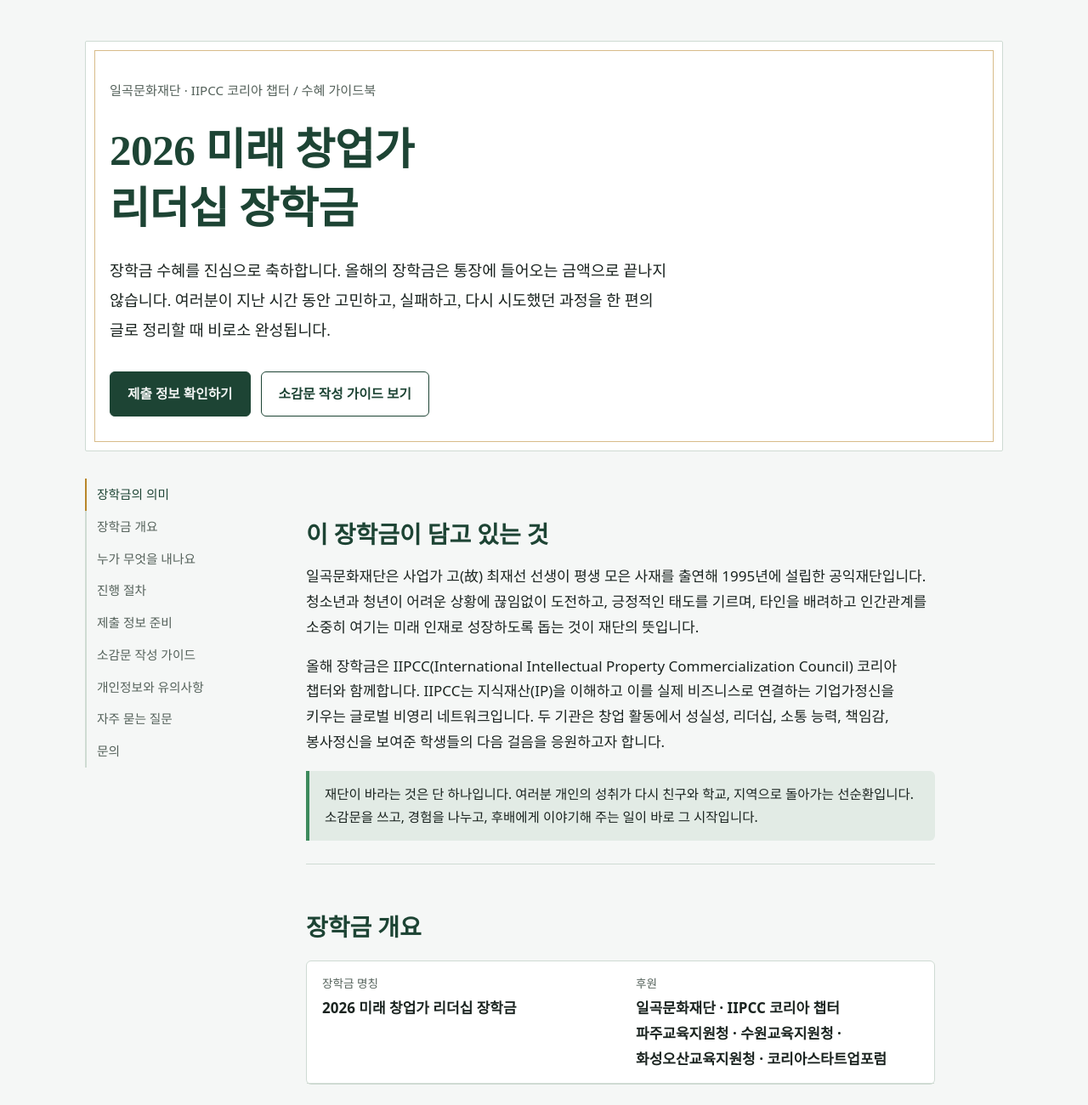
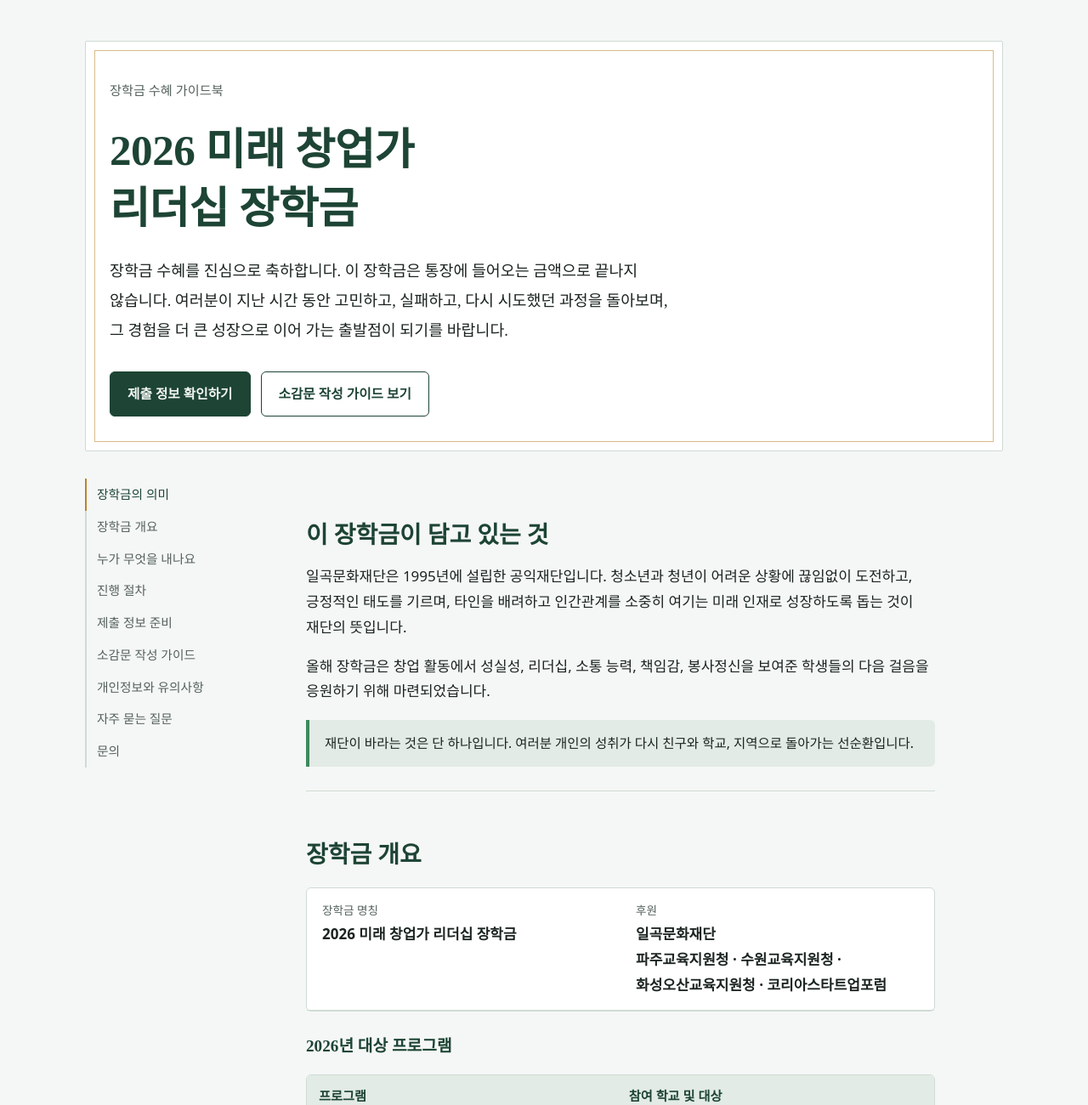
Before and after one commit to Planet-ECHO-admin/ilgok, a plain HTML site: page index.html in a window 1280 px wide. Shown: the top 1300 px of the page at 85% size. Drawn offline with Linux system fonts and the light colour scheme; a web font is replaced by a local one.

Commit message:
Update index.html

```diff
--- a/index.html
+++ b/index.html
@@ -140,9 +140,9 @@ footer .in{max-width:1120px;margin:0 auto}
 
 <header class="hero">
   <div class="cert">
-    <div class="from">일곡문화재단 · IIPCC 코리아 챕터 / 수혜 가이드북</div>
+    <div class="from">장학금 수혜 가이드북</div>
     <h1>2026 미래 창업가 리더십 장학금</h1>
-    <p class="lead">장학금 수혜를 진심으로 축하합니다. 올해의 장학금은 통장에 들어오는 금액으로 끝나지 않습니다. 여러분이 지난 시간 동안 고민하고, 실패하고, 다시 시도했던 과정을 한 편의 글로 정리할 때 비로소 완성됩니다.</p>
+    <p class="lead">장학금 수혜를 진심으로 축하합니다. 이 장학금은 통장에 들어오는 금액으로 끝나지 않습니다. 여러분이 지난 시간 동안 고민하고, 실패하고, 다시 시도했던 과정을 돌아보며, 그 경험을 더 큰 성장으로 이어 가는 출발점이 되기를 바랍니다.</p>
     <div class="cta-row">
       <a class="btn primary" id="formBtn" href="#submit">제출 정보 확인하기</a>
       <a class="btn ghost" href="#essay">소감문 작성 가이드 보기</a>
@@ -168,16 +168,16 @@ footer .in{max-width:1120px;margin:0 auto}
   <main>
     <section id="meaning">
       <h2>이 장학금이 담고 있는 것</h2>
-      <p>일곡문화재단은 사업가 고(故) 최재선 선생이 평생 모은 사재를 출연해 1995년에 설립한 공익재단입니다. 청소년과 청년이 어려운 상황에 끊임없이 도전하고, 긍정적인 태도를 기르며, 타인을 배려하고 인간관계를 소중히 여기는 미래 인재로 성장하도록 돕는 것이 재단의 뜻입니다.</p>
-      <p>올해 장학금은 IIPCC(International Intellectual Property Commercialization Council) 코리아 챕터와 함께합니다. IIPCC는 지식재산(IP)을 이해하고 이를 실제 비즈니스로 연결하는 기업가정신을 키우는 글로벌 비영리 네트워크입니다. 두 기관은 창업 활동에서 성실성, 리더십, 소통 능력, 책임감, 봉사정신을 보여준 학생들의 다음 걸음을 응원하고자 합니다.</p>
-      <div class="note">재단이 바라는 것은 단 하나입니다. 여러분 개인의 성취가 다시 친구와 학교, 지역으로 돌아가는 선순환입니다. 소감문을 쓰고, 경험을 나누고, 후배에게 이야기해 주는 일이 바로 그 시작입니다.</div>
+      <p>일곡문화재단은 1995년에 설립한 공익재단입니다. 청소년과 청년이 어려운 상황에 끊임없이 도전하고, 긍정적인 태도를 기르며, 타인을 배려하고 인간관계를 소중히 여기는 미래 인재로 성장하도록 돕는 것이 재단의 뜻입니다.</p>
+      <p>올해 장학금은 창업 활동에서 성실성, 리더십, 소통 능력, 책임감, 봉사정신을 보여준 학생들의 다음 걸음을 응원하기 위해 마련되었습니다.</p>
+      <div class="note">재단이 바라는 것은 단 하나입니다. 여러분 개인의 성취가 다시 친구와 학교, 지역으로 돌아가는 선순환입니다.</div>
     </section>
 
     <section id="overview">
       <h2>장학금 개요</h2>
       <dl class="facts">
         <div><dt>장학금 명칭</dt><dd>2026 미래 창업가 리더십 장학금</dd></div>
-        <div><dt>후원</dt><dd>일곡문화재단 · IIPCC 코리아 챕터<br>파주교육지원청 · 수원교육지원청 · 화성오산교육지원청 · 코리아스타트업포럼</dd></div>
+        <div><dt>후원</dt><dd>일곡문화재단<br>파주교육지원청 · 수원교육지원청 · 화성오산교육지원청 · 코리아스타트업포럼</dd></div>
       </dl>
       <h3>2026년 대상 프로그램</h3>
       <div class="scroll">
@@ -210,7 +210,7 @@ footer .in{max-width:1120px;margin:0 auto}
             <tr><td>예금주 주민등록번호 (본인 계좌면 본인, 학부모 계좌면 학부모)</td><td class="c yes">✓</td><td class="c yes">✓</td><td class="c no">—</td><td class="c yes">✓ 본인</td></tr>
             <tr><td>팀원 명단</td><td class="c no">—</td><td class="c yes">✓</td><td class="c no">—</td><td class="c no">—</td></tr>
             <tr><td>통장 사본 · 주민등록등본 (설문과 별도 제출)</td><td class="c yes">✓</td><td class="c yes">✓</td><td class="c no">—</td><td class="c yes">✓</td></tr>
-            <tr><td>장학금 수혜 소감문 (설문과 별도 제출)</td><td class="c yes">1,000~1,500자</td><td class="c yes">1,000~1,500자</td><td class="c yes">1,000~1,500자</td><td class="c no">—</td></tr>
+            <tr><td>성장 소감문 (설문과 별도 제출)</td><td class="c yes">1,000~1,500자</td><td class="c yes">1,000~1,500자</td><td class="c yes">1,000~1,500자</td><td class="c no">—</td></tr>
             <tr><td>추천서 (설문과 별도 제출)</td><td class="c no">—</td><td class="c no">—</td><td class="c no">—</td><td class="c yes">✓</td></tr>
             <tr><td>개인정보 수집·이용 동의</td><td class="c yes">✓</td><td class="c yes">✓</td><td class="c yes">✓</td><td class="c yes">✓</td></tr>
           </tbody>
@@ -374,7 +374,7 @@ footer .in{max-width:1120px;margin:0 auto}
 
     <section id="contact">
       <h2>문의</h2>
-      <p>IIPCC 코리아 챕터 이사 김민정<br>
+      <p>코리아펜(펜월드와이드협회 한국본부) 김민정 대표<br>
       전화 <a href="tel:01066157826">010-6615-7826</a> · 이메일 <a href="mailto:mjkim@koreapen.org">mjkim@koreapen.org</a></p>
       <div class="cta-row"><a class="btn primary" id="formBtn3" href="#contact" aria-disabled="true">온라인 설문 (링크 준비 중)</a></div>
     </section>
@@ -382,7 +382,7 @@ footer .in{max-width:1120px;margin:0 auto}
 </div>
 
 <footer>
-  <div class="in">2026 미래 창업가 리더십 장학금 수혜 가이드북 / 일곡문화재단 · IIPCC 코리아 챕터</div>
+  <div class="in">2026 미래 창업가 리더십 장학금 수혜 가이드북 / 일곡문화재단</div>
 </footer>
 
 <script>
```
